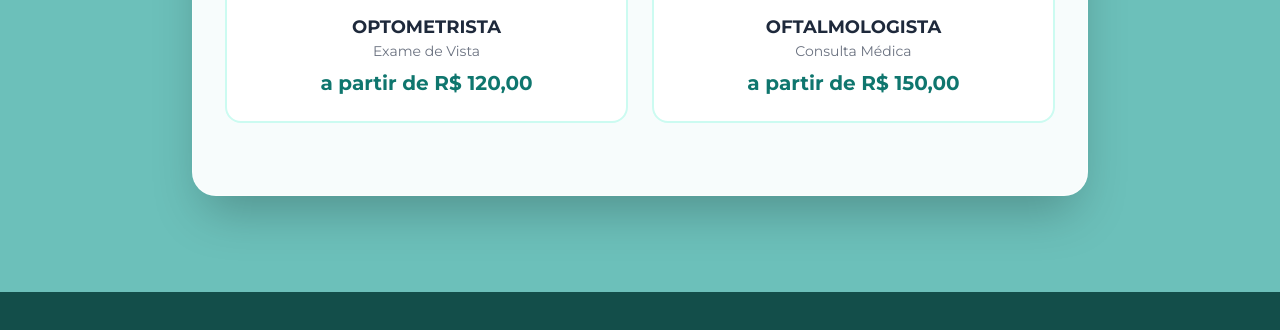
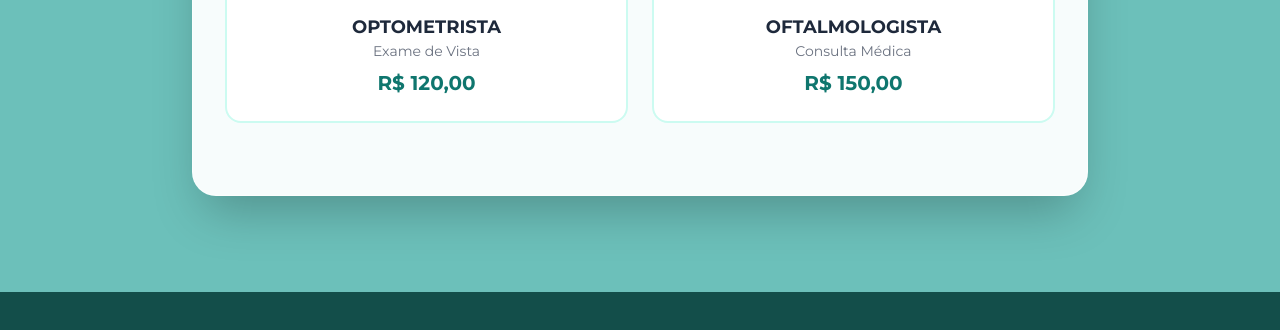
Before and after one commit to andersonammo/CLINILAB2, a plain HTML site: page index.html in a window 1280 px wide. Shown: the part 760-1090 px from the top of the page. Drawn offline with nearby package versions, Linux system fonts and the light colour scheme.

Commit message:
Update index.html

```diff
--- a/index.html
+++ b/index.html
@@ -262,13 +262,13 @@
                         <div class="w-16 h-16 bg-teal-50 rounded-full mx-auto mb-4 flex items-center justify-center text-3xl group-hover:scale-110 transition-transform">👁️</div>
                         <h4 class="text-lg font-bold">OPTOMETRISTA</h4>
                         <p class="text-sm text-gray-500 mb-2">Exame de Vista</p>
-                        <div class="mt-2 text-teal-700 font-bold text-xl"> a partir de R$ 120,00</div>
+                        <div class="mt-2 text-teal-700 font-bold text-xl">R$ 120,00</div>
                     </div>
                     <div id="card-oftalmologista" onclick="selectProfessional('oftalmologista')" class="prof-card cursor-pointer border-2 border-teal-100 rounded-2xl p-6 hover:shadow-xl transition-all text-center group bg-white">
                         <div class="w-16 h-16 bg-teal-50 rounded-full mx-auto mb-4 flex items-center justify-center text-3xl group-hover:scale-110 transition-transform">👨🏻‍⚕️</div>
                         <h4 class="text-lg font-bold">OFTALMOLOGISTA</h4>
                         <p class="text-sm text-gray-500 mb-2">Consulta Médica</p>
-                        <div class="mt-2 text-teal-700 font-bold text-xl"> a partir de R$ 150,00</div>
+                        <div class="mt-2 text-teal-700 font-bold text-xl">R$ 150,00</div>
                     </div>
                 </div>
             </div>
@@ -307,7 +307,7 @@
                         <input type="text" id="client-city" placeholder="Sua Cidade" class="p-4 border rounded-xl outline-none focus:ring-2 focus:ring-teal-500 shadow-sm">
                     </div>
                     <button type="submit" id="btn-confirm" class="w-full bg-teal-600 hover:bg-teal-700 text-white font-bold py-5 rounded-2xl shadow-xl transition-all flex items-center justify-center gap-3 text-lg mt-4">
-                        ✅ Confirmar Agendamento
+                        ✅ Confirmar Agendamento no WhatsApp
                     </button>
                     <p class="text-xs text-center text-gray-400 mt-2">Você será redirecionado para o WhatsApp da clínica para validação final.</p>
                 </form>
```
